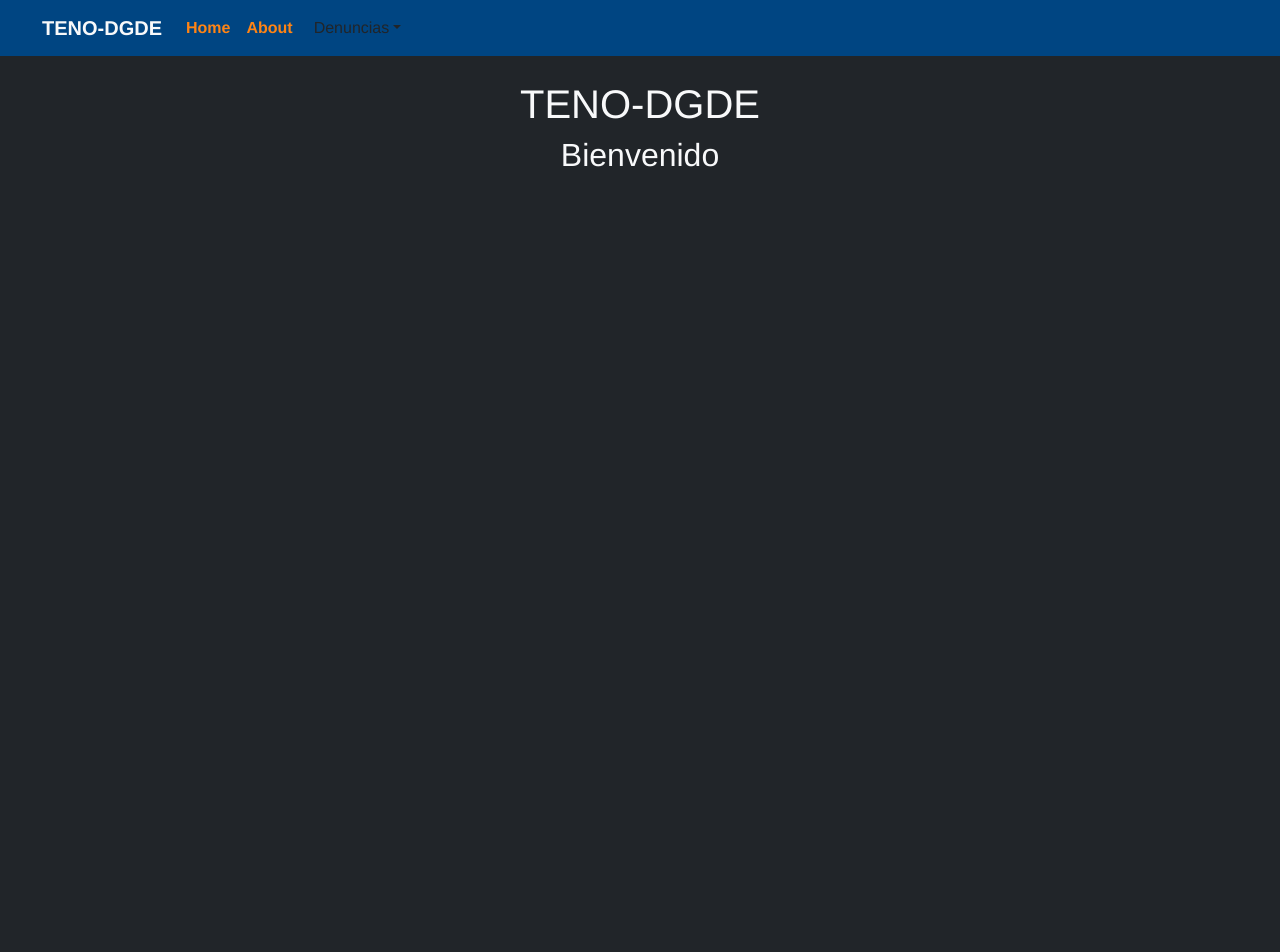
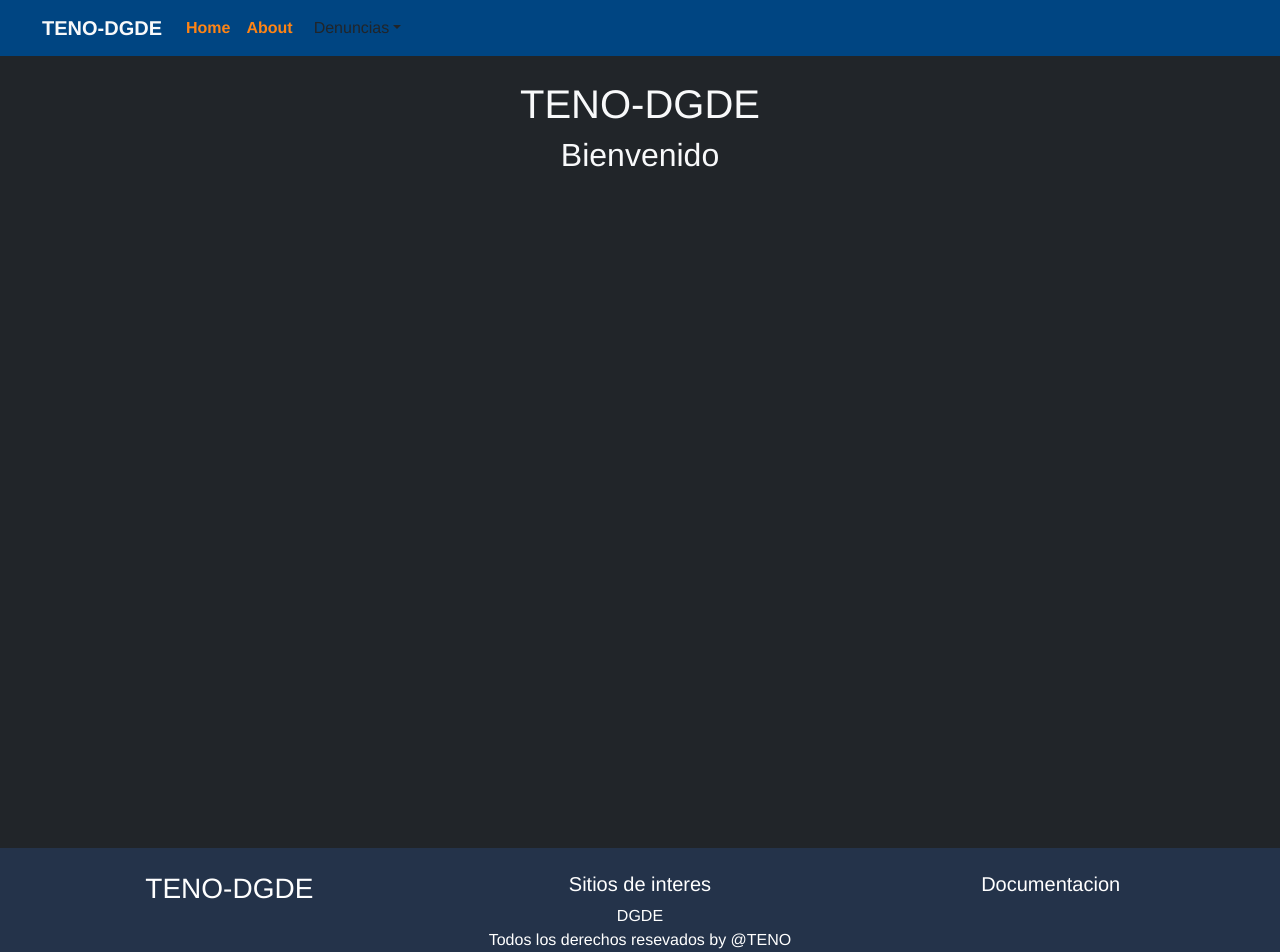
Before and after one commit to matiassilvaal/Teno-project-fingeso-copia, a Vue app in the folder tenofrontend/: page /#/ in a window 1280 px wide. Shown: the top 952 px of the page. Before the commit the page ends 800 px from the top, so only its background shows below. Built offline with nearby package versions, Linux system fonts and the light colour scheme.

Commit message:
se agrega un footer

```diff
--- a/tenofrontend/babel.config.js
+++ b/tenofrontend/babel.config.js
@@ -3,7 +3,3 @@ module.exports = {
     '@vue/cli-plugin-babel/preset'
   ]
 }
-
-"eslint.workingDirectories": [
-  {"mode": "auto"}
-],
--- a/tenofrontend/src/App.vue
+++ b/tenofrontend/src/App.vue
@@ -28,6 +28,24 @@
       </div>
     </nav>
     <router-view />
+    <div class="container-fluid position-absolute top-100 mt-5">
+      <div class="row p-4 text-white" style="background-color: #24334a">
+        <div class="col-xs-12 col-md-6 col-lg-4">
+          <p class="h3">TENO-DGDE</p>
+        </div>
+        <div class="col-xs-12 col-md-6 col-lg-4">
+          <p class="h5">Sitios de interes</p>
+          <a class="text-white text-decoration-none" href="https://direcciondegenero.usach.cl">DGDE</a>
+        </div>
+        <div class="col-xs-12 col-md-6 col-lg-4">
+          <p class="h5">Documentacion</p>
+        </div>
+        <div class="col-xs-12">
+          <p class="text-white text-center">Todos los derechos resevados by @TENO</p>
+        </div>
+      </div>
+
+    </div>
   </div>
 </template>
 
--- a/tenofrontend/src/views/NewDenunciasView.vue
+++ b/tenofrontend/src/views/NewDenunciasView.vue
@@ -1,7 +1,7 @@
 <template>
-    <div class="mt-5">
+    <div class="mt-5 formulario">
         <h1 class="text-light">Ingresar una denuncia</h1>
-        <form class="m-5 mt-5">
+        <form class="">
             <div class="mb-3">
                 <label for="exampleInputEmail1" class="form-label text-light d-flex">Correo institucional del
                     denunciante</label>
@@ -29,3 +29,11 @@
         </form>
     </div>
 </template>
+
+<style>
+.formulario{
+    margin-bottom: 4rem;
+    margin-left: 3rem;
+    margin-right: 3rem;
+}
+</style>
```
